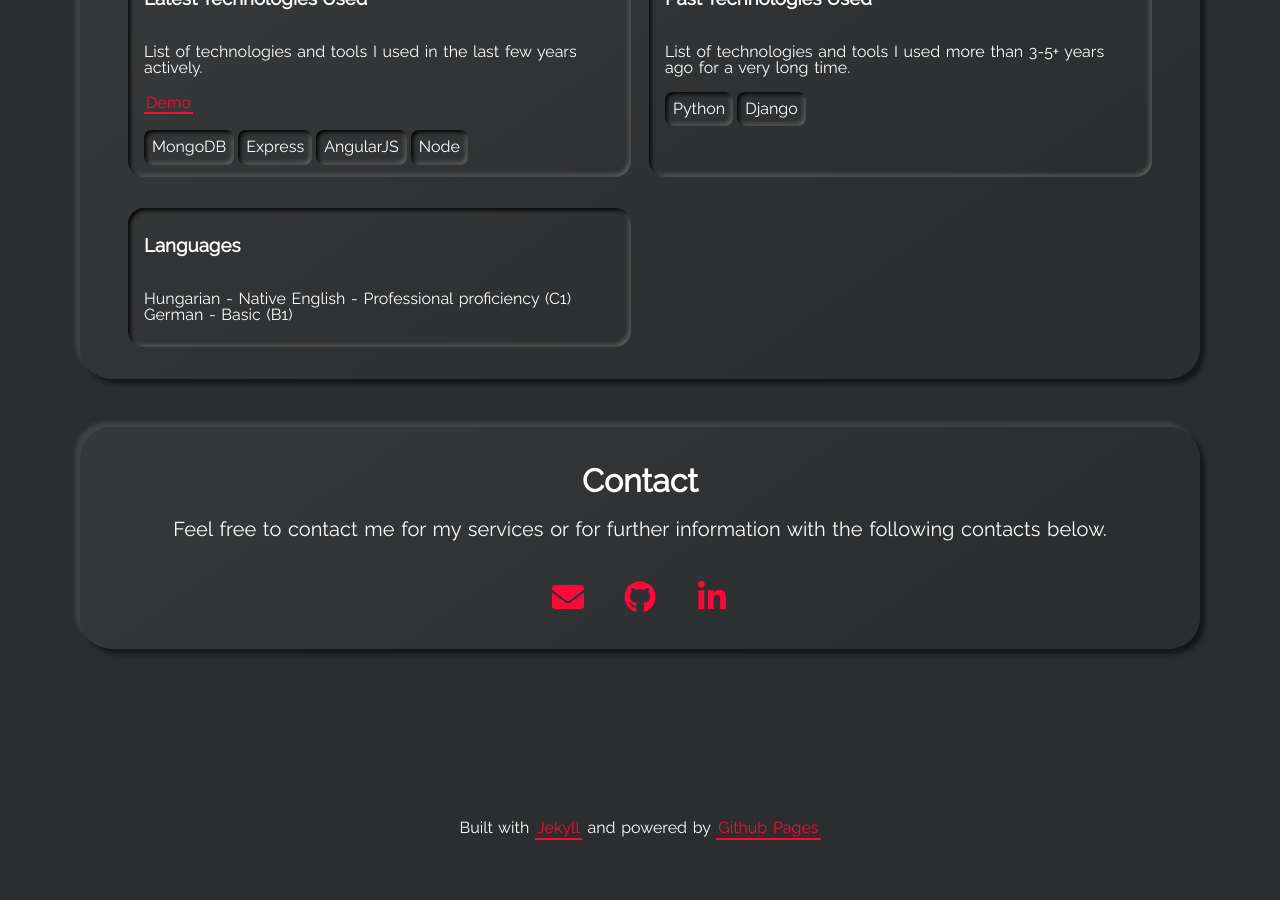
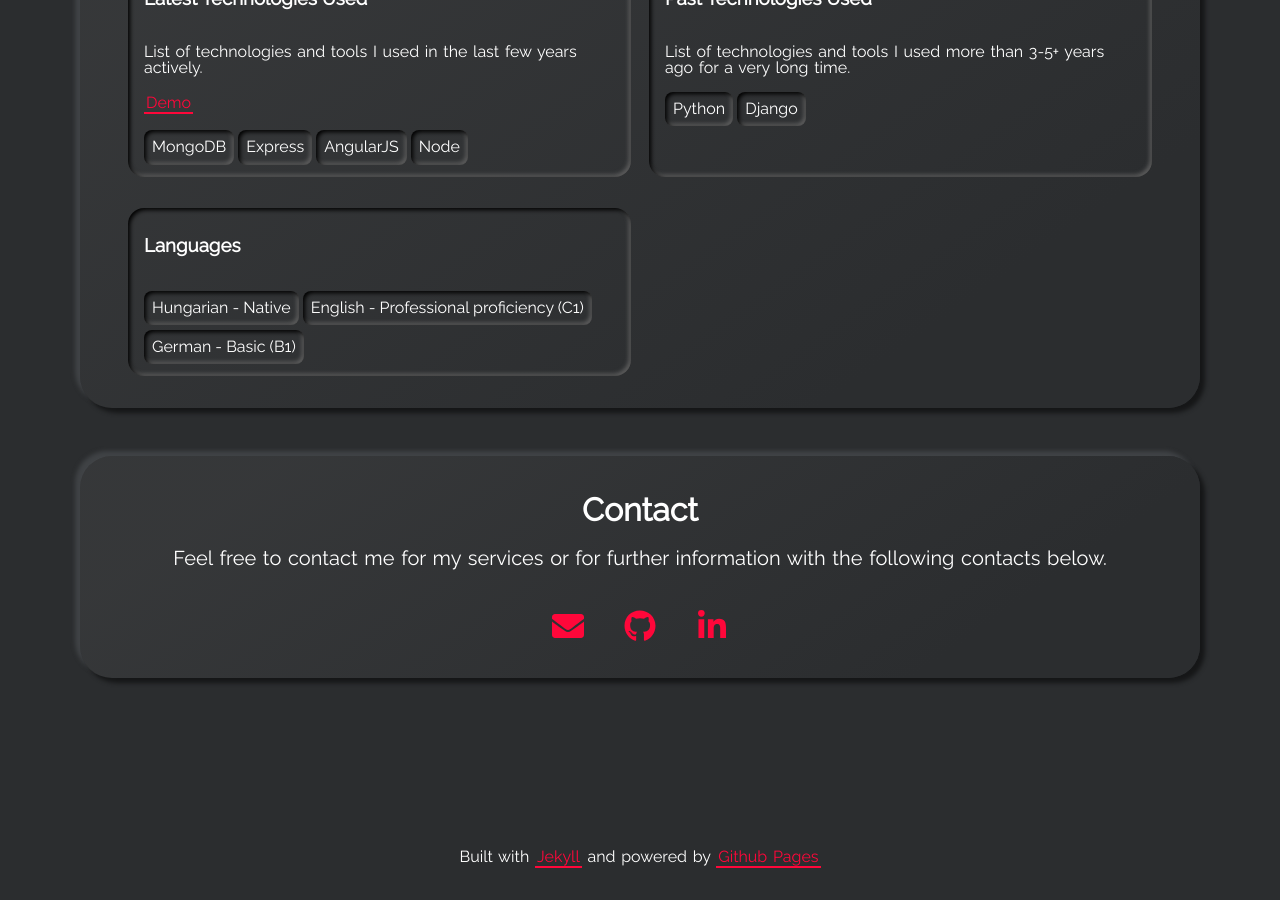
Before and after one commit to dranti/dranti.github.io, a Jekyll site: the page built from index.html, in a window 1280 px wide and 900 px high, scrolled down 4582 px. Built offline with Jekyll 4.4.1, drawn with Linux system fonts in a browser that asks for light colours; before the commit the page ends 5454 px from its top, so only the background shows below that; part of the change alters nothing that is shown.

```diff
--- a/_data/projects.yml
+++ b/_data/projects.yml
@@ -30,6 +30,8 @@
     - tag: Django
 
 - name: Languages
-  descr: "Hungarian - Native\n
-            English - Professional proficiency (C1)\n
-              German - Basic (B1)"
+# descr: ""
+  tags:
+    - tag: Hungarian - Native
+    - tag: English - Professional proficiency (C1)
+    - tag: German - Basic (B1)
```
